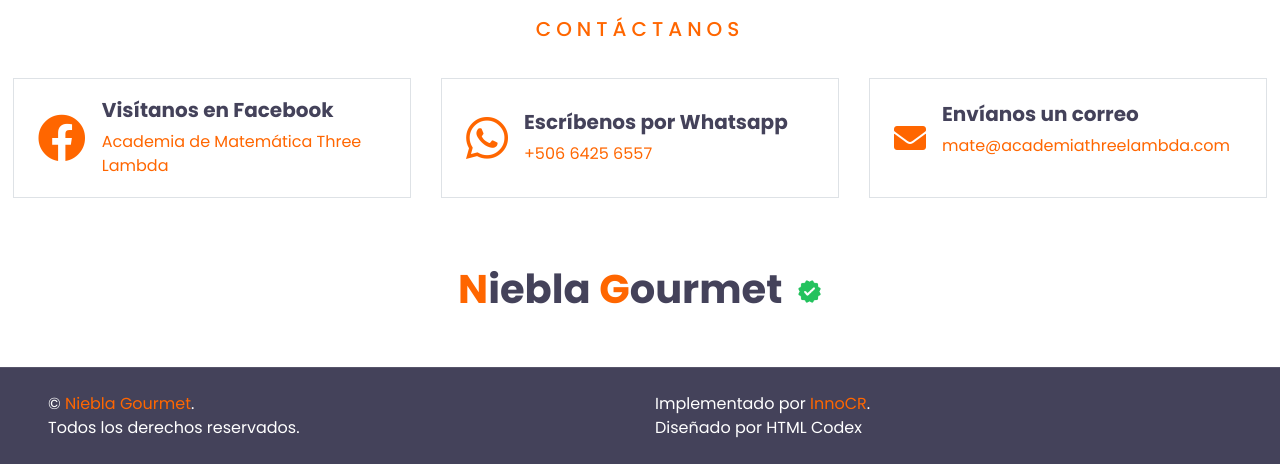
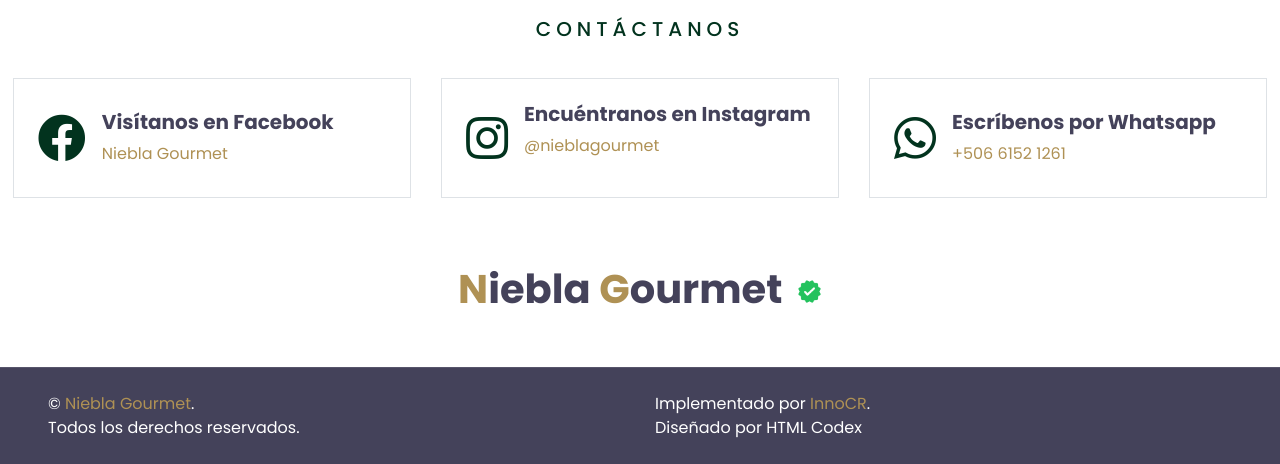
Before and after one commit to NieblaGourmet/SitioWeb, a plain HTML site: page QR.html in a window 1280 px wide. Shown: the part 371-835 px from the top of the page. Drawn offline with nearby package versions, Linux system fonts and the light colour scheme.

Commit message:
Se finaliza la pagina de QR

```diff
--- a/QR.html
+++ b/QR.html
@@ -42,36 +42,36 @@
     <div class="row mt-4" style="padding: 1%;">
         <div class="col-md-4">
             <a class="d-flex align-items-center border mb-4 mb-lg-0 p-4" style="height: 120px; text-decoration: none;"
-                href="https://www.facebook.com/3Lambdas" target="_blank">
+                href="https://www.facebook.com/profile.php?id=61577333875480" target="_blank">
                 <i class="fab fa-3x fa-facebook text-primary mr-3"></i>
                 <div class="d-flex flex-column">
                     <h5 class="font-weight-bold">Visítanos en Facebook</h5>
                     <p class="m-0">
-                        Academia de Matemática Three Lambda
+                        Niebla Gourmet
+                    </p>
+                </div>
+            </a>
+        </div>
+         <div class="col-md-4">
+            <a class="d-flex align-items-center border mb-4 mb-lg-0 p-4" style="height: 120px; text-decoration: none;"
+                href="https://www.instagram.com/nieblagourmet/" target="_blank">
+                <i class="fab fa-3x fa-instagram text-primary mr-3"></i>
+                <div class="d-flex flex-column">
+                    <h5 class="font-weight-bold">Encuéntranos en Instagram</h5>
+                    <p>
+                        @nieblagourmet
                     </p>
                 </div>
             </a>
         </div>
         <div class="col-md-4">
             <a class="d-flex align-items-center border mb-4 mb-lg-0 p-4" style="height: 120px; text-decoration: none;"
-                href="https://wa.me/50664256557" target="_blank">
+                href="https://wa.me/50661521261" target="_blank">
                 <i class="fab fa-3x fa-whatsapp text-primary mr-3"></i>
                 <div class="d-flex flex-column">
                     <h5 class="font-weight-bold">Escríbenos por Whatsapp</h5>
                     <p class="m-0">
-                        +506 6425 6557
-                    </p>
-                </div>
-            </a>
-        </div>
-        <div class="col-md-4">
-            <a class="d-flex align-items-center border mb-4 mb-lg-0 p-4" style="height: 120px; text-decoration: none;"
-                href="mailto:mate@academiathreelambda.com">
-                <i class="fa fa-2x fa-envelope text-primary mr-3"></i>
-                <div class="d-flex flex-column">
-                    <h5 class="font-weight-bold">Envíanos un correo</h5>
-                    <p>
-                        mate@academiathreelambda.com
+                        +506 6152 1261
                     </p>
                 </div>
             </a>
@@ -84,7 +84,7 @@
             <div class="text-center">
                  <a class="text-decoration-none">
                     <h1 style="margin: 30px;">
-                        <span class="text-primary">N</span>iebla&nbsp;<span class="text-primary">G</span>ourmet
+                        <span class="text-gold">N</span>iebla&nbsp;<span class="text-gold">G</span>ourmet
                         <span><img src="img/Verificado.png" alt="Verificado" style="margin-left:6px; height: 25px;"/></span>
                     </h1>
                 </a>
```
Also changed, not shown: Index.html (added, +13 -0 lines), css/style.css, img/Logo.png.
